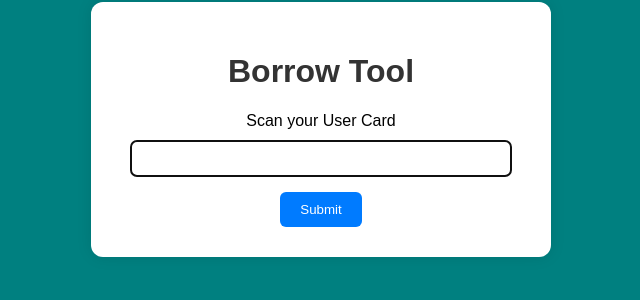
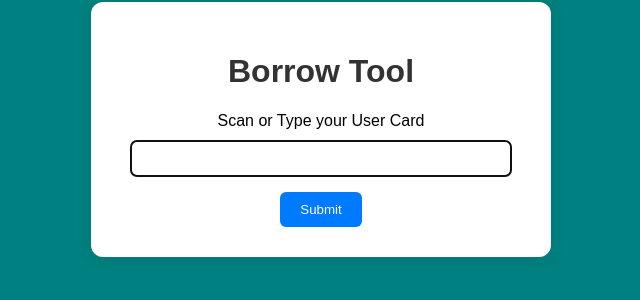
Before and after one commit to Imrannaeem-05/RFID-TEST-PROJECTTT, a Flask app: page /borrow in a window 1280 px wide. Shown: the part 148-448 px from the top of the page, without its empty margins (319-959 px from the left). Run offline with Flask 3, Linux system fonts and the light colour scheme.

Commit message:
design
simple design text changes

```diff
--- a/templates/home.html
+++ b/templates/home.html
@@ -55,7 +55,7 @@
     <div class="container">
         <h1>Borrow Tool</h1>
         <form method="POST" autocomplete="off" id="cardForm">
-            <label for="user_id">Scan your User Card</label><br>
+            <label for="user_id">Scan or Type your User Card</label><br>
             <input type="text" id="user_id" name="user_id" placeholder="" autocomplete="off" autofocus>
             <br>
             <button type="submit">Submit</button>
--- a/templates/return.html
+++ b/templates/return.html
@@ -64,6 +64,7 @@
 
     <div class="container">
         <h1>Return Tool</h1>
+        <p> Scan your Tool Sticker</p>
 
         <form method="POST" autocomplete="off" id="returnForm">
             <label for="tool_id">Scan Tool ID:</label>
```
